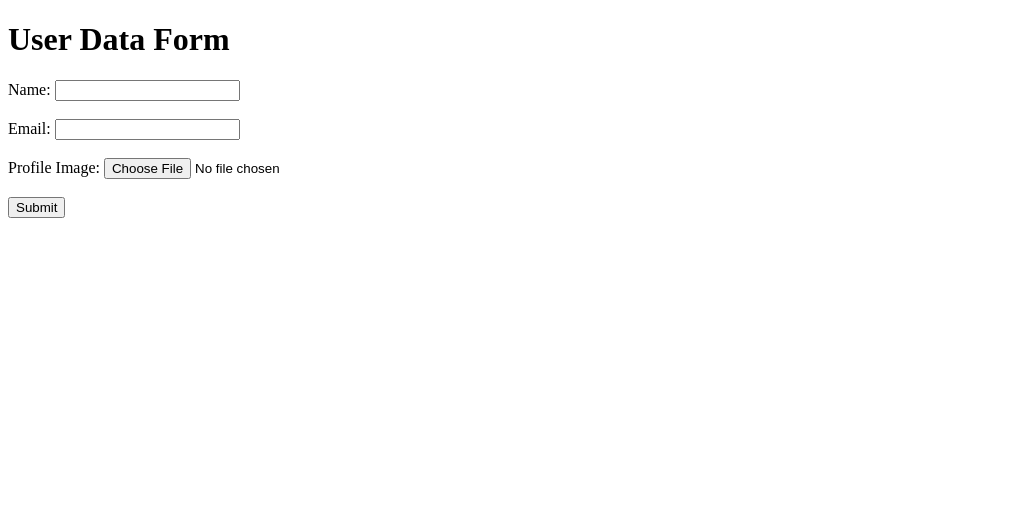
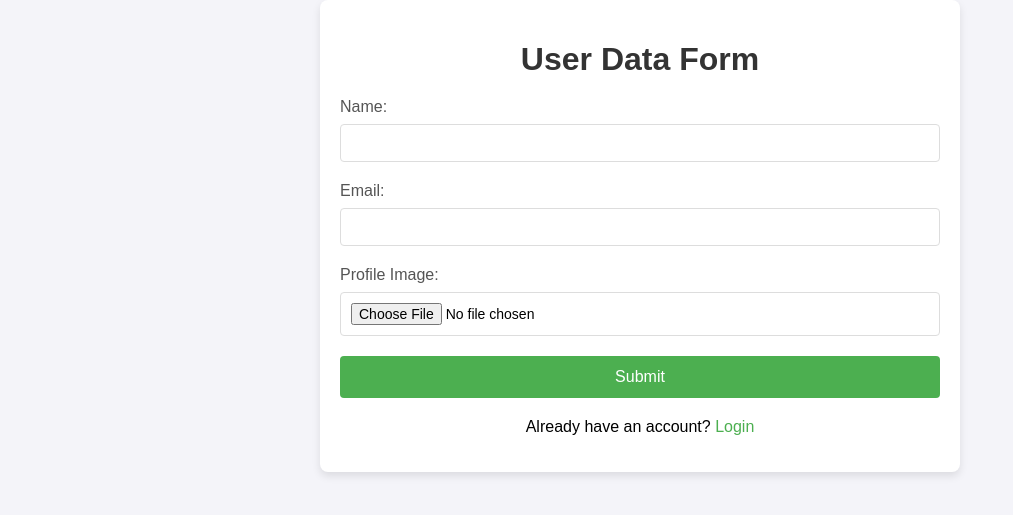
Before and after one commit to vamsiakula11/USER-DETAILS, a Flask app: page / in a window 1280 px wide. Shown: the top 515 px of the page, without its empty margins (0-1013 px from the left). Run offline with Flask 3, Linux system fonts and the light colour scheme; some libraries are stand-ins or nearby versions.

Commit message:
Update index.html

```diff
--- a/app/templates/index.html
+++ b/app/templates/index.html
@@ -4,20 +4,97 @@
     <meta charset="UTF-8">
     <meta name="viewport" content="width=device-width, initial-scale=1.0">
     <title>User Data Form</title>
+    <style>
+        body {
+            font-family: Arial, sans-serif;
+            background-color: #f4f4f9;
+            margin: 0;
+            padding: 0;
+        }
+
+        .container {
+            width: 100%;
+            max-width: 600px;
+            margin: 0 auto;
+            padding: 20px;
+            background-color: #ffffff;
+            border-radius: 8px;
+            box-shadow: 0 4px 8px rgba(0, 0, 0, 0.1);
+        }
+
+        h1 {
+            text-align: center;
+            color: #333;
+            margin-bottom: 20px;
+        }
+
+        label {
+            font-size: 16px;
+            color: #555;
+            margin-bottom: 8px;
+            display: block;
+        }
+
+        input[type="text"], input[type="email"], input[type="file"] {
+            width: 100%;
+            padding: 10px;
+            margin-bottom: 20px;
+            border: 1px solid #ddd;
+            border-radius: 4px;
+            box-sizing: border-box;
+            font-size: 14px;
+        }
+
+        button {
+            width: 100%;
+            padding: 12px;
+            background-color: #4CAF50;
+            color: white;
+            font-size: 16px;
+            border: none;
+            border-radius: 4px;
+            cursor: pointer;
+            transition: background-color 0.3s ease;
+        }
+
+        button:hover {
+            background-color: #45a049;
+        }
+
+        .form-footer {
+            text-align: center;
+            margin-top: 20px;
+        }
+
+        .form-footer a {
+            color: #4CAF50;
+            text-decoration: none;
+        }
+
+        .form-footer a:hover {
+            text-decoration: underline;
+        }
+    </style>
 </head>
 <body>
+    <div class="container">
         <h1>User Data Form</h1>
         <form action="/submit" method="POST" enctype="multipart/form-data">
             <label for="name">Name:</label>
-        <input type="text" id="name" name="name" required><br><br>
+            <input type="text" id="name" name="name" required>
 
             <label for="email">Email:</label>
-        <input type="email" id="email" name="email" required><br><br>
+            <input type="email" id="email" name="email" required>
 
             <label for="image">Profile Image:</label>
-        <input type="file" id="image" name="image" required><br><br>
+            <input type="file" id="image" name="image" required>
 
             <button type="submit">Submit</button>
         </form>
+
+        <div class="form-footer">
+            <p>Already have an account? <a href="#">Login</a></p>
+        </div>
+    </div>
 </body>
 </html>
```
Lines whose indentation alone changed are shown as unchanged.
